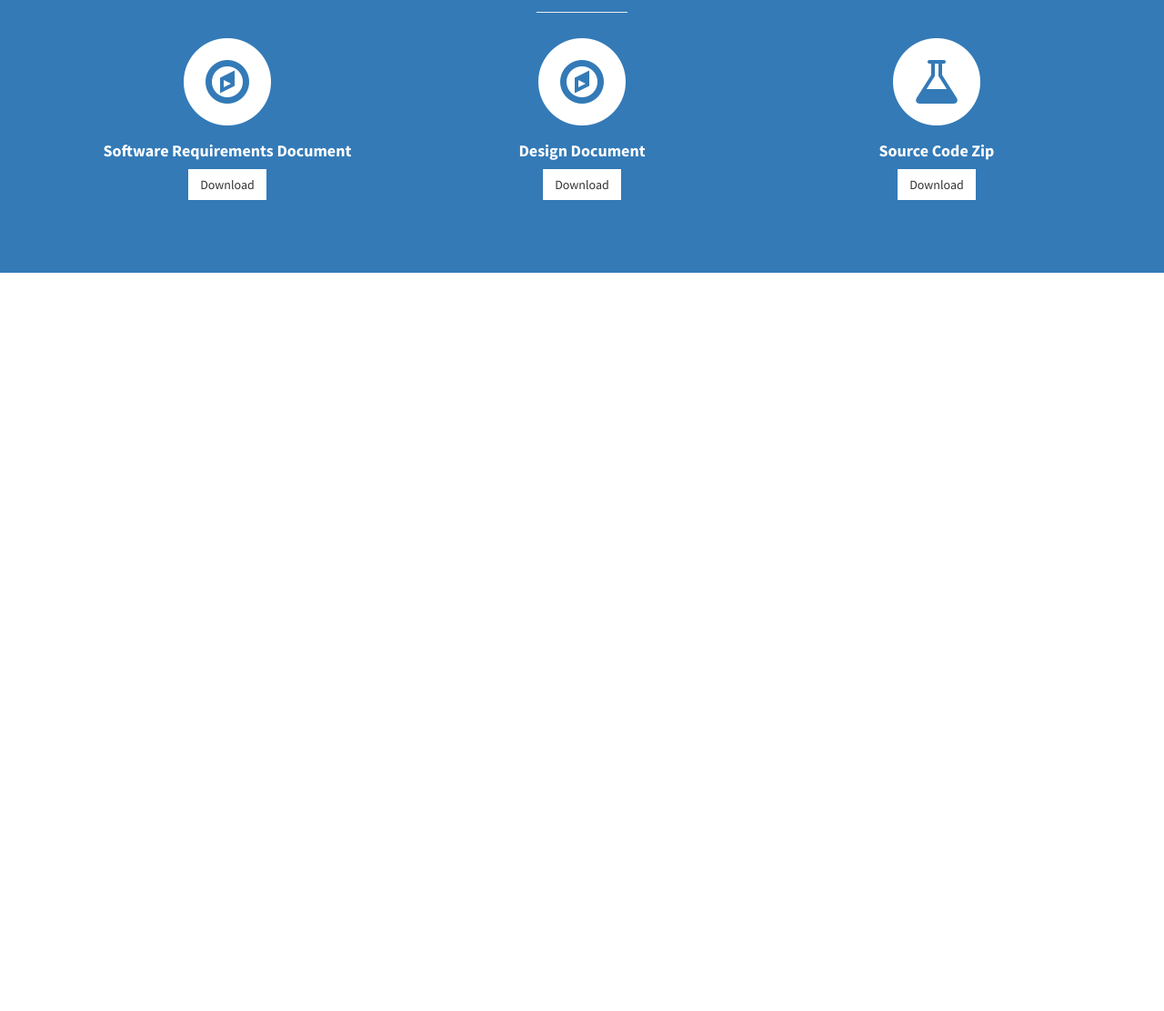
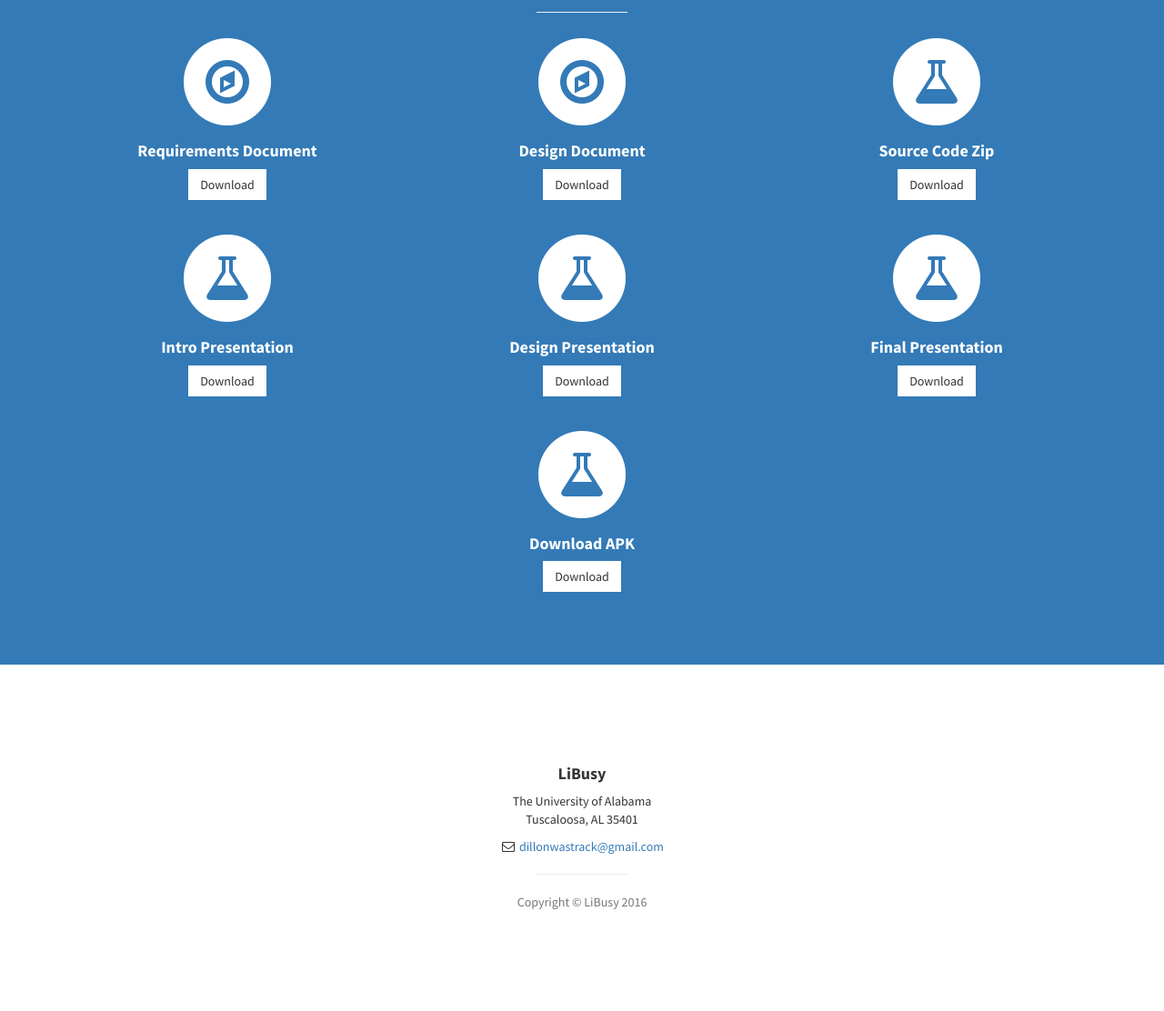
Before and after one commit to LiBusy/LiBusy.github.io, a website: page deliverables.html in a window 1280 px wide. Shown: the part 910-2022 px from the top of the page at 91% size. Before the commit the page ends 1210 px from the top, so only its background shows below. Drawn offline with Linux system fonts and the light colour scheme.

Commit message:
adding deliverables

```diff
--- a/deliverables.html
+++ b/deliverables.html
@@ -94,7 +94,7 @@
                                 <i class="fa fa-compass fa-stack-1x text-primary"></i>
                             </span>
                                 <h4>
-                                    <strong>Software Requirements Document</strong>
+                                    <strong>Requirements Document</strong>
                                 </h4>
                                 <a href="/requirements-document.pdf" target="_blank" class="btn btn-light">Download</a>
                             </div>
@@ -124,6 +124,59 @@
                             </div>
                         </div>
                     </div>
+                    <div class="row">
+                        <div class="col-md-4 col-sm-6">
+                            <div class="service-item">
+                                <span class="fa-stack fa-4x">
+                                <i class="fa fa-circle fa-stack-2x"></i>
+                                <i class="fa fa-flask fa-stack-1x text-primary"></i>
+                            </span>
+                                <h4>
+                                    <strong>Intro Presentation</strong>
+                                </h4>
+                                <a href="/Intro-Presentation.pdf" class="btn btn-light">Download</a>
+                            </div>
+                        </div>
+                        <div class="col-md-4 col-sm-6">
+                            <div class="service-item">
+                                <span class="fa-stack fa-4x">
+                                <i class="fa fa-circle fa-stack-2x"></i>
+                                <i class="fa fa-flask fa-stack-1x text-primary"></i>
+                            </span>
+                                <h4>
+                                    <strong>Design Presentation</strong>
+                                </h4>
+                                <a href="/Design-Presentation.pdf" class="btn btn-light">Download</a>
+                            </div>
+                        </div>
+                        <div class="col-md-4 col-sm-6">
+                            <div class="service-item">
+                                <span class="fa-stack fa-4x">
+                                <i class="fa fa-circle fa-stack-2x"></i>
+                                <i class="fa fa-flask fa-stack-1x text-primary"></i>
+                            </span>
+                                <h4>
+                                    <strong>Final Presentation</strong>
+                                </h4>
+                                <a href="/Final-Presentation.pdf" class="btn btn-light">Download</a>
+                            </div>
+                        </div>
+                    </div>
+                    <div class="row">
+                         <div class="col-md-12 col-sm-12">
+                            <div class="service-item">
+                                <span class="fa-stack fa-4x">
+                                <i class="fa fa-circle fa-stack-2x"></i>
+                                <i class="fa fa-flask fa-stack-1x text-primary"></i>
+                            </span>
+                                <h4>
+                                    <strong>Download APK</strong>
+                                </h4>
+                                <a href="/libusy.apk" class="btn btn-light">Download</a>
+                            </div>
+                        </div>
+                    </div>
+
                     <!-- /.row (nested) -->
                 </div>
                 <!-- /.col-lg-10 -->
@@ -142,38 +195,25 @@
 
 
     <!-- Footer -->
-<!--     <footer>
+    <footer>
         <div class="container">
             <div class="row">
                 <div class="col-lg-10 col-lg-offset-1 text-center">
-                    <h4><strong>Start Bootstrap</strong>
+                    <h4><strong>LiBusy</strong>
                     </h4>
-                    <p>3481 Melrose Place
-                        <br>Beverly Hills, CA 90210</p>
+                    <p>The University of Alabama
+                        <br>Tuscaloosa, AL 35401</p>
                     <ul class="list-unstyled">
-                        <li><i class="fa fa-phone fa-fw"></i> (123) 456-7890</li>
-                        <li><i class="fa fa-envelope-o fa-fw"></i> <a href="mailto:name@example.com">name@example.com</a>
-                        </li>
-                    </ul>
-                    <br>
-                    <ul class="list-inline">
-                        <li>
-                            <a href="#"><i class="fa fa-facebook fa-fw fa-3x"></i></a>
-                        </li>
-                        <li>
-                            <a href="#"><i class="fa fa-twitter fa-fw fa-3x"></i></a>
-                        </li>
-                        <li>
-                            <a href="#"><i class="fa fa-dribbble fa-fw fa-3x"></i></a>
+                        <li><i class="fa fa-envelope-o fa-fw"></i> <a href="mailto:dillonwastrack@gmail.com">dillonwastrack@gmail.com</a>
                         </li>
                     </ul>
                     <hr class="small">
-                    <p class="text-muted">Copyright &copy; Your Website 2014</p>
+                    <p class="text-muted">Copyright &copy; LiBusy 2016</p>
                 </div>
             </div>
         </div>
         <a id="to-top" href="#top" class="btn btn-dark btn-lg"><i class="fa fa-chevron-up fa-fw fa-1x"></i></a>
-    </footer> -->
+    </footer>
 
     <!-- jQuery -->
     <script src="js/jquery.js"></script>
```
Also changed, not shown: 4 other files.
